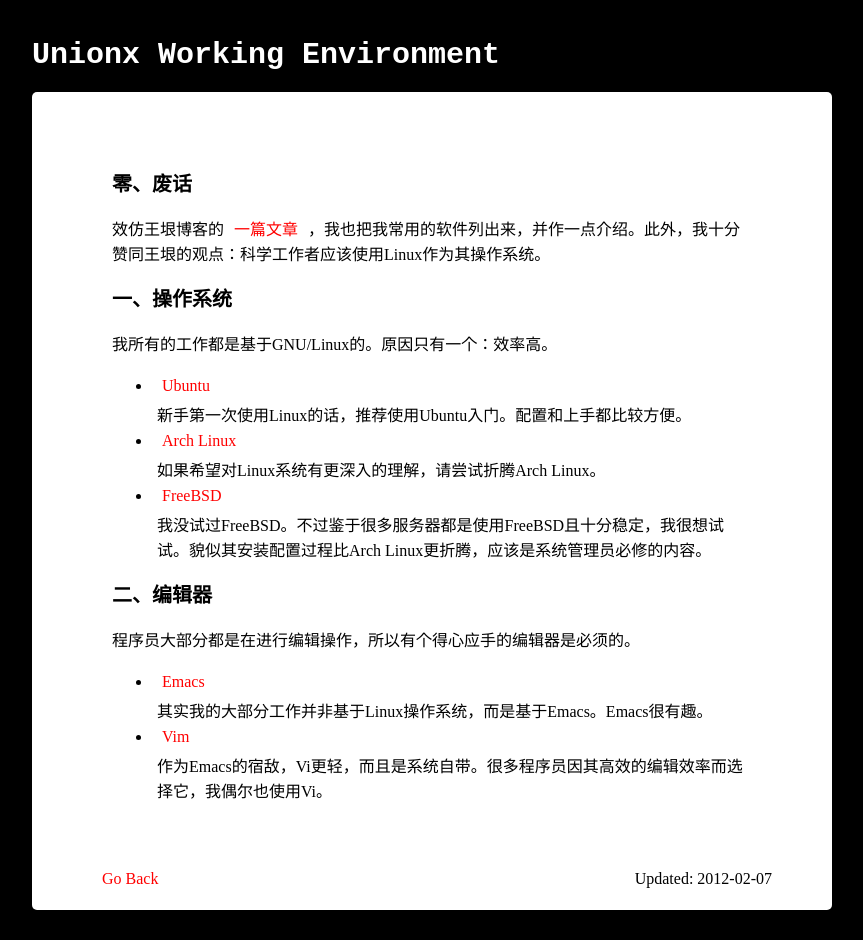
After one commit to ufo5260987423/unionx-blog, a PHP site: page /blog/unionx-working-environment.html in a window 1280 px wide. The commit adds this page. Shown: the whole page, without its empty margins (208-1071 px from the left). Run offline with PHP 8.4, Linux system fonts and the light colour scheme; some libraries are stand-ins or nearby versions.

Commit message:
add blog unionx-working-environment

```diff
--- /dev/null
+++ b/unionx/blog/unionx-working-environment.html
@@ -0,0 +1,61 @@
+<!DOCTYPE html>
+<html>
+<head>
+<meta charset="utf-8" />
+<link href="../static/css/blog.css" rel="stylesheet" type="text/css" />
+<title>unionx-working-environment</title>
+</head>
+
+<body>
+<div id="head">Unionx Working Environment</div>
+<div id="main">
+  <div id="content">
+    <p class="title">零、废话</p>
+    <p>效仿王垠博客的<a href="http://docs.huihoo.com/homepage/shredderyin/comp.html">一篇文章</a>，我也把我常用的软件列出来，并作一点介绍。此外，我十分赞同王垠的观点：科学工作者应该使用Linux作为其操作系统。</p>
+    <p class="title">一、操作系统</p>
+    <p>我所有的工作都是基于GNU/Linux的。原因只有一个：效率高。</p>
+    <p>
+      <ul>
+	<li><a href="http://www.ubuntu.com/">Ubuntu</a></li>
+	<p>新手第一次使用Linux的话，推荐使用Ubuntu入门。配置和上手都比较方便。</p>
+	<li><a href="http://www.archlinux.org/">Arch Linux</a></li>
+	<p>如果希望对Linux系统有更深入的理解，请尝试折腾Arch Linux。</p>
+	<li><a href="http://www.freebsd.org/">FreeBSD</a></li>
+	<p>我没试过FreeBSD。不过鉴于很多服务器都是使用FreeBSD且十分稳定，我很想试试。貌似其安装配置过程比Arch Linux更折腾，应该是系统管理员必修的内容。</p>
+      </ul>
+    </p>
+    <p class="title">二、编辑器</p>
+    <p>程序员大部分都是在进行编辑操作，所以有个得心应手的编辑器是必须的。</p>
+    <p>
+      <ul>
+	<li><a href="http://www.gnu.org/software/emacs/">Emacs</a></li>
+	<p>其实我的大部分工作并非基于Linux操作系统，而是基于Emacs。Emacs很有趣。</p>
+	<li><a href="http://www.vim.org/">Vim</a></li>
+	<p>作为Emacs的宿敌，Vi更轻，而且是系统自带。很多程序员因其高效的编辑效率而选择它，我偶尔也使用Vi。</p>
+      </ul>
+    </p>
+
+  </div>
+
+  <div id="foot">
+    <span id="left"><a href="../index.html">Go Back</a></span>
+    <span id="right">Updated: 2012-02-07</span>
+  </div>
+
+
+  <div id="disqus_thread"></div>
+  <script type="text/javascript">
+      /* * * CONFIGURATION VARIABLES: EDIT BEFORE PASTING INTO YOUR WEBPAGE * * */
+      var disqus_shortname = 'unionx-blog'; // required: replace example with your forum shortname
+
+      /* * * DON'T EDIT BELOW THIS LINE * * */
+      (function() {
+          var dsq = document.createElement('script'); dsq.type = 'text/javascript'; dsq.async = true;
+          dsq.src = 'http://' + disqus_shortname + '.disqus.com/embed.js';
+          (document.getElementsByTagName('head')[0] || document.getElementsByTagName('body')[0]).appendChild(dsq);
+      })();
+  </script>
+
+</div>
+</body>
+</html>
--- a/unionx/static/css/blog.css
+++ b/unionx/static/css/blog.css
@@ -41,7 +41,12 @@ body {
 }
 
 #content p {
-    line-height: 24px;
+    line-height: 25px;
+}
+
+#content ul p {
+    line-height: 25px;
+    margin: 5px 0 0 5px;
 }
 
 div#foot a, div#content a {
```
